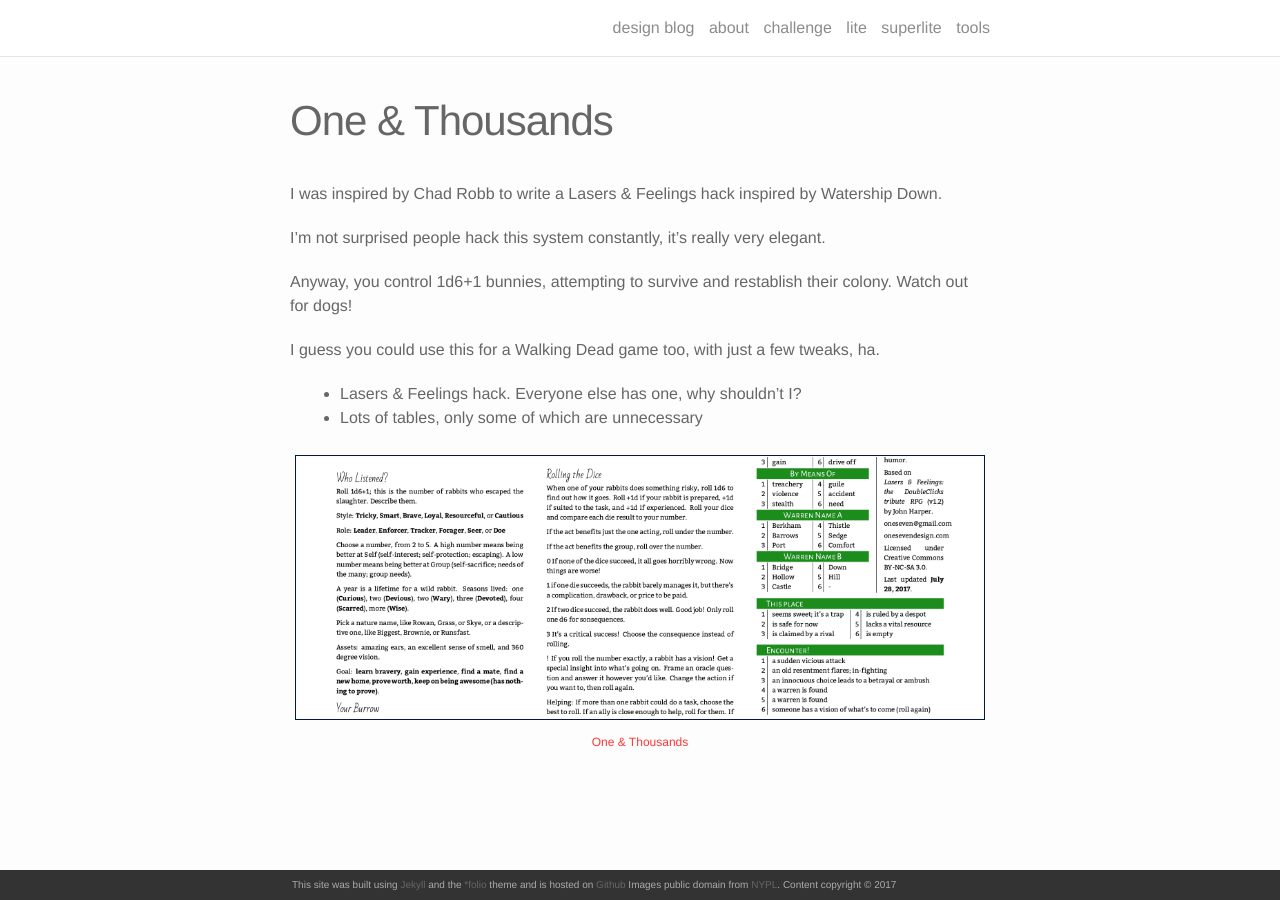
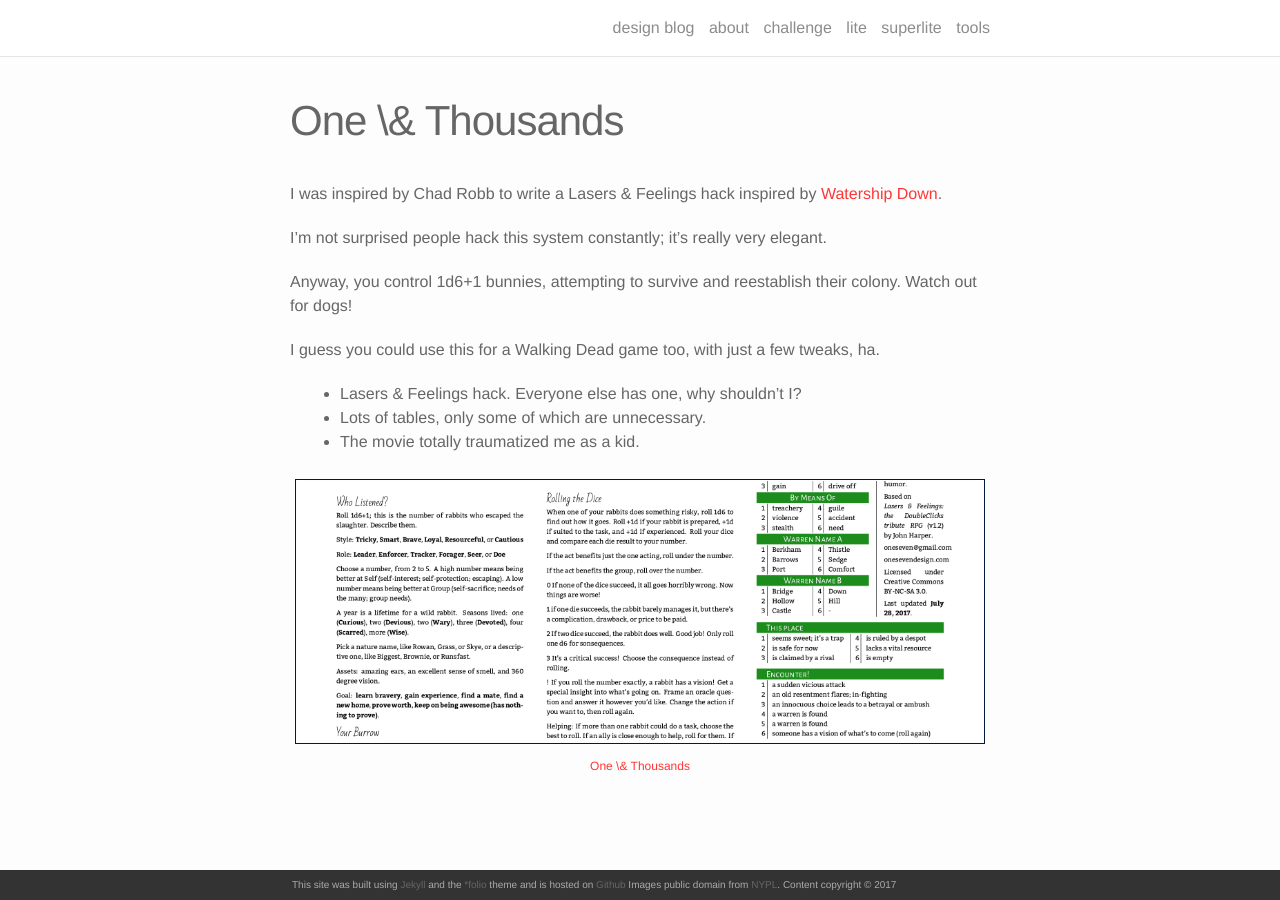
Before and after one commit to exposit/katarpgs, a Jekyll site: the page built from _superlite/onethousands.md, in a window 1280 px wide. Built offline with Jekyll 4.4.1, drawn with Linux system fonts in a browser that asks for light colours; nearby versions of some CDN libraries.

```diff
--- a/_superlite/onethousands.md
+++ b/_superlite/onethousands.md
@@ -1,22 +1,23 @@
 ---
 layout: page
-title: One & Thousands
+title: One \& Thousands
 date: 2017-07-28 12:15:38
 tags: [rabbits, pool, l&f, d6s, 24hrs]
 img: OneThousands.png
 link: OneThousands.pdf
 ---
 
-I was inspired by Chad Robb to write a Lasers & Feelings hack inspired by Watership Down.
+I was inspired by Chad Robb to write a Lasers & Feelings hack inspired by [Watership Down](https://en.wikipedia.org/wiki/Watership_Down).
 
-I'm not surprised people hack this system constantly, it's really very elegant.
+I'm not surprised people hack this system constantly; it's really very elegant.
 
-Anyway, you control 1d6+1 bunnies, attempting to survive and restablish their colony. Watch out for dogs!
+Anyway, you control 1d6+1 bunnies, attempting to survive and reestablish their colony. Watch out for dogs!
 
 I guess you could use this for a Walking Dead game too, with just a few tweaks, ha.
 
 * Lasers & Feelings hack. Everyone else has one, why shouldn't I?
-* Lots of tables, only some of which are unnecessary
+* Lots of tables, only some of which are unnecessary.
+* The movie totally traumatized me as a kid.
 
 <div class="img_row">
 	<a href="{{ site.baseurl }}/pdf/{{ page.link }}"><img class="col three" src="{{ site.baseurl }}/img/{{ page.img}}" alt="" title="{{ page.title }}"/></a>
```
